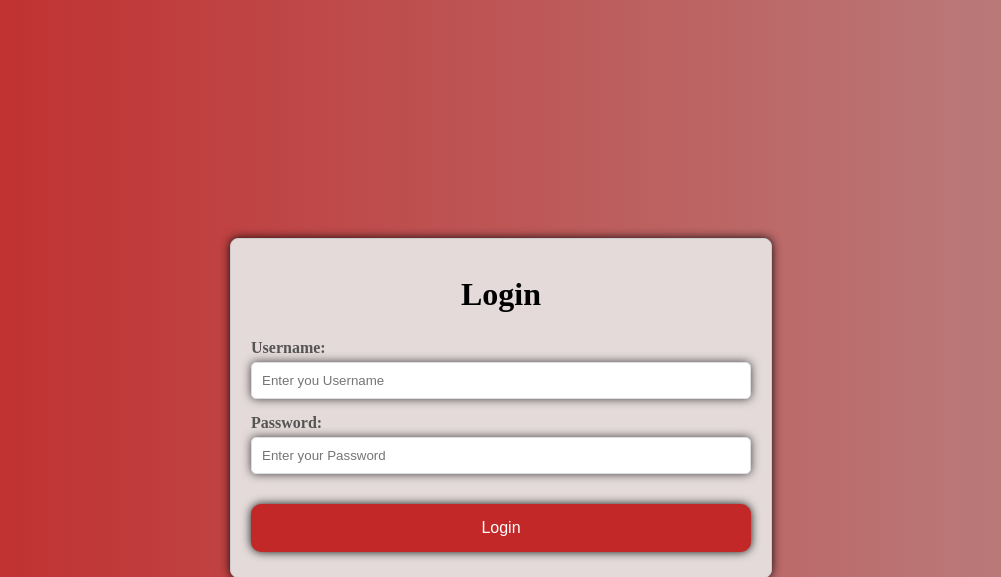
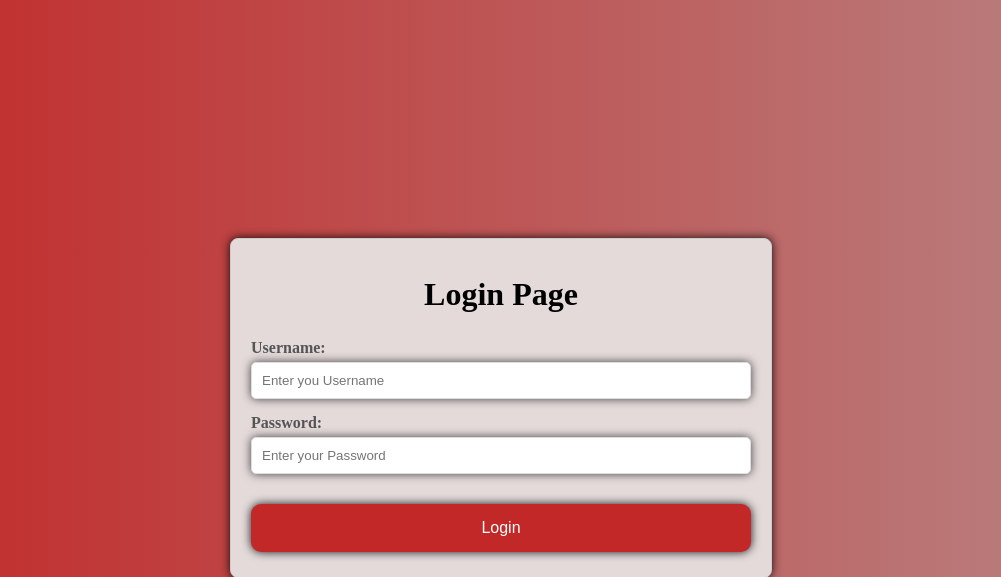
Before and after one commit to flopez0294/FullStackCSE108Project1, a Flask app: page /login in a window 1280 px wide. Shown: the top 577 px of the page, without its empty margins (139-1140 px from the left). Run offline with Flask 3, Linux system fonts and the light colour scheme.

Commit message:
Testing github, modified .gitignore to ignore pycache change login.html to show Login Page, not just Login

```diff
--- a/templates/login.html
+++ b/templates/login.html
@@ -8,7 +8,7 @@
 </head>
 <body>
     <div class="container">
-        <h2>Login</h2>
+        <h2>Login Page</h2>
         <form>
             <label for="username">Username:</label>
             <input type="text" id="username" name="username" placeholder="Enter you Username" required>
```
Also changed, not shown: 1 other file.
